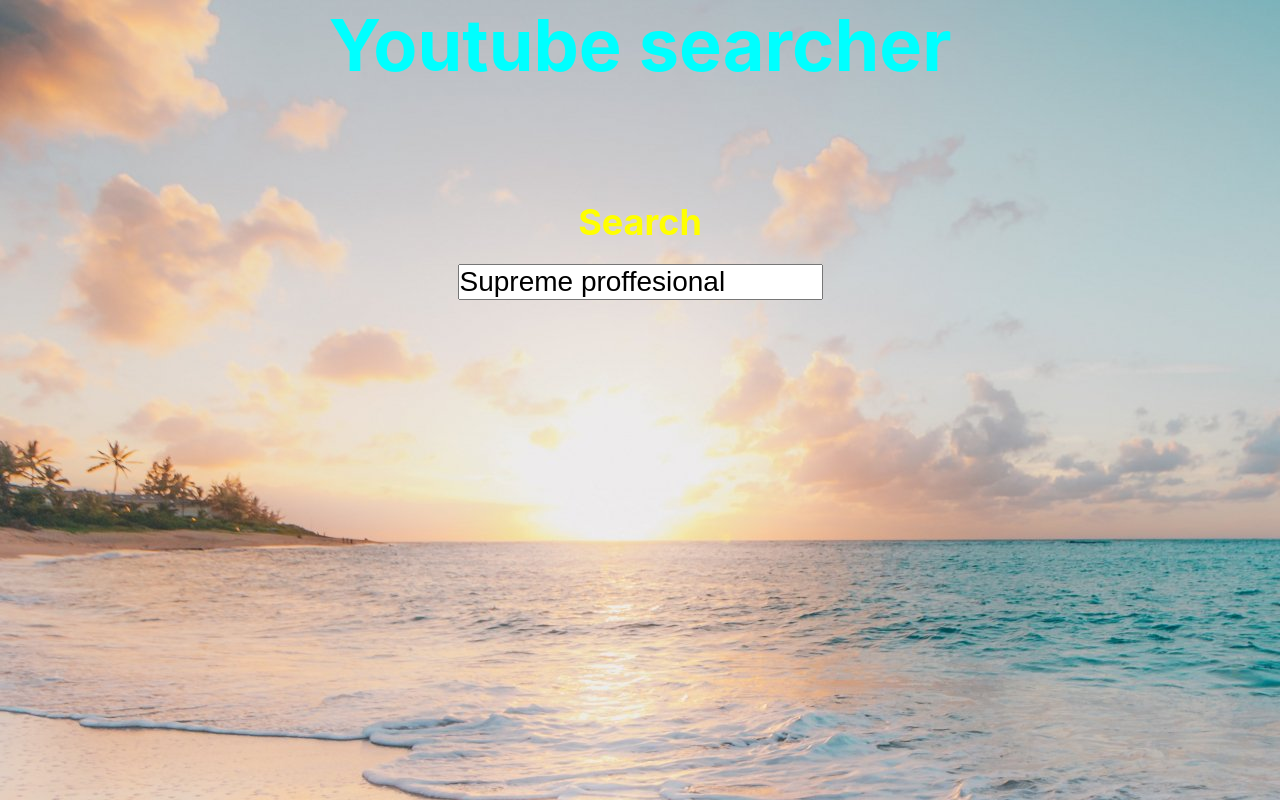
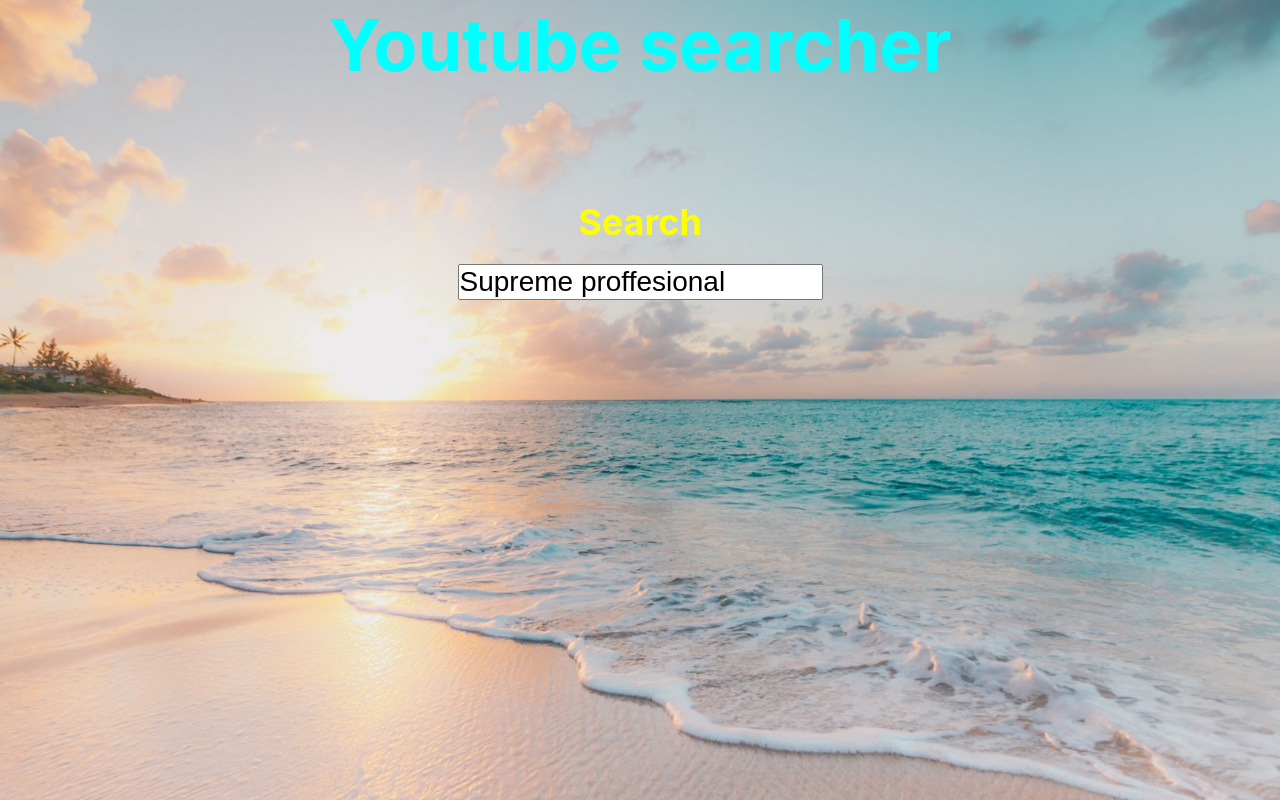
Before and after one commit to Valeryshchurik/FrontendCources, a React app in the folder Task7FinalReact/valery-youtube-searcher/: page / in a window 1280 px wide. Shown: the top 800 px of the page. Built offline with nearby package versions, Linux system fonts and the light colour scheme.

Commit message:
fixes for fetch and imports, modified webpack config

```diff
--- a/Task7FinalReact/valery-youtube-searcher/config/webpack.config.js
+++ b/Task7FinalReact/valery-youtube-searcher/config/webpack.config.js
@@ -297,7 +297,7 @@ module.exports = function (webpackEnv) {
       // We placed these paths second because we want `node_modules` to "win"
       // if there are any conflicts. This matches Node resolution mechanism.
       // https://github.com/facebook/create-react-app/issues/253
-      modules: ['node_modules', paths.appNodeModules].concat(
+      modules: ['node_modules', paths.appNodeModules, paths.appSrc].concat(
         modules.additionalModulePaths || []
       ),
       // These are the reasonable defaults supported by the Node ecosystem.
--- a/Task7FinalReact/valery-youtube-searcher/src/App.module.css
+++ b/Task7FinalReact/valery-youtube-searcher/src/App.module.css
@@ -10,14 +10,23 @@ h2{
 }
 /*--------------------*/
 
+
+html {
+  background: url("../public/1103_beach-sea-sunset_1920x1080.jpg") no-repeat center center fixed;
+  -webkit-background-size: cover;
+  -moz-background-size: cover;
+  -o-background-size: cover;
+  background-size: cover;
+  height: 100%;
+  overflow: hidden;
+}
+
 .app {
   color: #0151fd;
   text-align: center;
   max-width: 1920px;
   min-height: 1000px;
-  background-image: url("../public/1103_beach-sea-sunset_1920x1080.jpg");
-  background-attachment: fixed;
-  background-repeat: no-repeat;
+
 }
 
 .head{
--- a/Task7FinalReact/valery-youtube-searcher/src/actions/videos.js
+++ b/Task7FinalReact/valery-youtube-searcher/src/actions/videos.js
@@ -1,57 +1,57 @@
-import axios from 'axios'
-import {addVideos, setFetchError, setIsFetching, setNextPageToken, setVideos} from "../reducers/videosReducer";
+import axios from 'axios';
+import {
+    addVideos, setFetchError, setIsFetching, setNextPageToken, setVideos,
+} from 'reducers/videosReducer';
 
 const KEY = ''; // mention your youtube API key here
 
-export const setVideosFromYoutube = (searchQuery = "", perPage) => {
-    return async (dispatch) => {
-        const videos = await getYoutubeVideo(dispatch, searchQuery, "", perPage)
+export const setVideosFromYoutube = (searchQuery = '', perPage) => async (dispatch) => {
+    const videos = await getYoutubeVideo(dispatch, searchQuery, '', perPage);
 
-        dispatch(setVideos(videos))
+    dispatch(setVideos(videos));
+};
+
+export const addVideosFromYoutube = (searchQuery = '', pageToken, perPage = 3) => async (dispatch) => {
+    const videos = await getYoutubeVideo(dispatch, searchQuery, pageToken, perPage);
+    dispatch(addVideos(videos));
+    dispatch(setIsFetching(false));
+};
+
+async function getYoutubeVideo(dispatch, searchString, pageToken, perPage) {
+    try {
+        dispatch(setIsFetching(true));
+        let query_url = `https://www.googleapis.com/youtube/v3/search?q=${searchString}&type=video&part=snippet&maxResults=${perPage}&key=${KEY}`;
+        if (pageToken) {
+            query_url += `&pageToken=${pageToken}`;
+        }
+        const response = await axios.get(query_url);
+        const parsedVideo = response.data.items.map((video) => parseVideo(video));
+        dispatch(setNextPageToken(response.data.nextPageToken));
+        dispatch(setFetchError(false));
+        return parsedVideo
+    } catch (e) {
+        console.error(e);
+        dispatch(setFetchError(true));
+        dispatch(setIsFetching(false));
     }
 }
 
-export const addVideosFromYoutube = (searchQuery = "", pageToken, perPage=3) => {
-    return async (dispatch) => {
-        const videos = await getYoutubeVideo(dispatch, searchQuery, pageToken, perPage)
-        dispatch(addVideos(videos))
-        dispatch(setIsFetching(false))
-    }
-}
-
-async function getYoutubeVideo(dispatch, searchString, pageToken, perPage){
-    try {
-        dispatch(setIsFetching(true))
-        let query_url = `https://www.googleapis.com/youtube/v3/search?q=${searchString}&type=video&part=snippet&maxResults=${perPage}&key=${KEY}`
-        if (pageToken) {
-            query_url += `&pageToken=${pageToken}`
-        }
-        const response = await axios.get(query_url)
-        dispatch(setNextPageToken(response.data.nextPageToken))
-        return response.data.items.map(video => parseVideo(video))
-    } catch (e) {
-        console.error(e)
-        dispatch(setFetchError(true))
-        dispatch(setIsFetching(false))
-    }
-}
-
-function parseVideo(youtubeVideo){
+function parseVideo(youtubeVideo) {
     return {
         id: youtubeVideo.id.videoId,
         title: youtubeVideo.snippet.title,
         description: youtubeVideo.snippet.description,
         channelTitle: youtubeVideo.snippet.channelTitle,
         imageUrl: youtubeVideo.snippet.thumbnails.high.url,
-    }
+    };
 }
 
 export const getCurrentRepo = async (username, repoName, setRepo) => {
-    const response = await axios.get(`https://api.github.com/videos/${username}/${repoName}`)
-    setRepo(response.data)
-}
+    const response = await axios.get(`https://api.github.com/videos/${username}/${repoName}`);
+    setRepo(response.data);
+};
 
 export const getCotributors = async (username, repoName, setContributors) => {
-    const response = await axios.get(`https://api.github.com/videos/${username}/${repoName}/contributors?page=1&per_page=10`)
-    setContributors(response.data)
-}
+    const response = await axios.get(`https://api.github.com/videos/${username}/${repoName}/contributors?page=1&per_page=10`);
+    setContributors(response.data);
+};
--- a/Task7FinalReact/valery-youtube-searcher/src/components/SearchInput/SearchInput.jsx
+++ b/Task7FinalReact/valery-youtube-searcher/src/components/SearchInput/SearchInput.jsx
@@ -1,4 +1,4 @@
-import cl from './SearchInput.module.css';
+import cl from 'components/SearchInput/SearchInput.module.css';
 import React from 'react';
 import {useState} from "react";
 
--- a/Task7FinalReact/valery-youtube-searcher/src/components/UI/Loader/Loader.jsx
+++ b/Task7FinalReact/valery-youtube-searcher/src/components/UI/Loader/Loader.jsx
@@ -1,5 +1,5 @@
 import React from 'react';
-import cl from './Loader.module.css';
+import cl from 'components/UI/Loader/Loader.module.css';
 
 const Loader = () => {
     return (
--- a/Task7FinalReact/valery-youtube-searcher/src/hooks/useObserver.js
+++ b/Task7FinalReact/valery-youtube-searcher/src/hooks/useObserver.js
@@ -1,18 +1,18 @@
-import {useEffect, useRef} from "react";
+import { useEffect, useRef } from 'react';
 
 export const useObserver = (ref, canLoad, isLoading, callback) => {
     const observer = useRef();
 
     useEffect(() => {
-        if(isLoading || !canLoad || !ref.current) return;
-        if(observer.current) observer.current.disconnect();
+        if (isLoading || !canLoad || !ref.current) return;
+        if (observer.current) observer.current.disconnect();
 
-        var cb = function(entries, observer) {
+        const cb = function (entries, observer) {
             if (entries[0].isIntersecting) {
-                callback()
+                callback();
             }
         };
         observer.current = new IntersectionObserver(cb);
-        observer.current.observe(ref.current)
-    }, [isLoading])
-}
+        observer.current.observe(ref.current);
+    }, [ref, canLoad, isLoading, callback]);
+};
--- a/Task7FinalReact/valery-youtube-searcher/src/reducers/index.js
+++ b/Task7FinalReact/valery-youtube-searcher/src/reducers/index.js
@@ -1,8 +1,8 @@
-import { configureStore } from '@reduxjs/toolkit'
-import videosReducer from "./videosReducer";
+import { configureStore } from '@reduxjs/toolkit';
+import videosReducer from './videosReducer';
 
 export const store = configureStore({
     reducer: {
-        videos: videosReducer
-    }
-})
+        videos: videosReducer,
+    },
+});
--- a/Task7FinalReact/valery-youtube-searcher/src/reducers/videosReducer.js
+++ b/Task7FinalReact/valery-youtube-searcher/src/reducers/videosReducer.js
@@ -1,16 +1,15 @@
-const SET_VIDEOS = "SET_VIDEOS"
-const ADD_VIDEOS = "ADD_VIDEOS"
-const SET_IS_FETCHING = "SET_IS_FETCHING"
-const SET_FETCH_ERROR = "SET_FETCH_ERROR"
-const SET_NEXT_PAGE_TOKEN = "SET_NEXT_PAGE_TOKEN"
+const SET_VIDEOS = 'SET_VIDEOS';
+const ADD_VIDEOS = 'ADD_VIDEOS';
+const SET_IS_FETCHING = 'SET_IS_FETCHING';
+const SET_FETCH_ERROR = 'SET_FETCH_ERROR';
+const SET_NEXT_PAGE_TOKEN = 'SET_NEXT_PAGE_TOKEN';
 
 const defaultState = {
     items: [],
     isFetching: false,
     isFetchError: false,
-    nextPageToken: ''
-}
-
+    nextPageToken: '',
+};
 
 export default function videosReducer(state = defaultState, action) {
     switch (action.type) {
@@ -19,36 +18,36 @@ export default function videosReducer(state = defaultState, action) {
             ...state,
 
             items: action.payload,
-                isFetching: false
-            }
+            isFetching: false,
+        };
     case ADD_VIDEOS:
         return {
             ...state,
             items: [...state.items, ...action.payload],
-                isFetching: false
-            }
+            isFetching: false,
+        };
     case SET_IS_FETCHING:
         return {
             ...state,
-                isFetching: action.payload
-            }
+            isFetching: action.payload,
+        };
     case SET_FETCH_ERROR:
         return {
             ...state,
-                isFetchError: action.payload
-            }
+            isFetchError: action.payload,
+        };
     case SET_NEXT_PAGE_TOKEN:
         return {
             ...state,
-                nextPageToken: action.payload
-            }
+            nextPageToken: action.payload,
+        };
     default:
-            return state
+        return state;
     }
 }
 
-export const setVideos = (items) => ({type:SET_VIDEOS, payload:items})
-export const addVideos = (items) => ({type:ADD_VIDEOS, payload:items})
-export const setIsFetching = (bool) => ({type:SET_IS_FETCHING, payload:bool})
-export const setFetchError = (bool) => ({type:SET_FETCH_ERROR, payload:bool})
-export const setNextPageToken = (bool) => ({type:SET_NEXT_PAGE_TOKEN, payload:bool})
+export const setVideos = (items) => ({ type: SET_VIDEOS, payload: items });
+export const addVideos = (items) => ({ type: ADD_VIDEOS, payload: items });
+export const setIsFetching = (bool) => ({ type: SET_IS_FETCHING, payload: bool });
+export const setFetchError = (bool) => ({ type: SET_FETCH_ERROR, payload: bool });
+export const setNextPageToken = (bool) => ({ type: SET_NEXT_PAGE_TOKEN, payload: bool });
```
Also changed, not shown: Task7FinalReact/valery-youtube-searcher/src/App.js (+21 -22 lines), Task7FinalReact/valery-youtube-searcher/src/components/VideoContainer/VideoContainer.jsx (+4 -4 lines), Task7FinalReact/valery-youtube-searcher/src/index.js (+9 -9 lines). Lines whose indentation alone changed are shown as unchanged.
